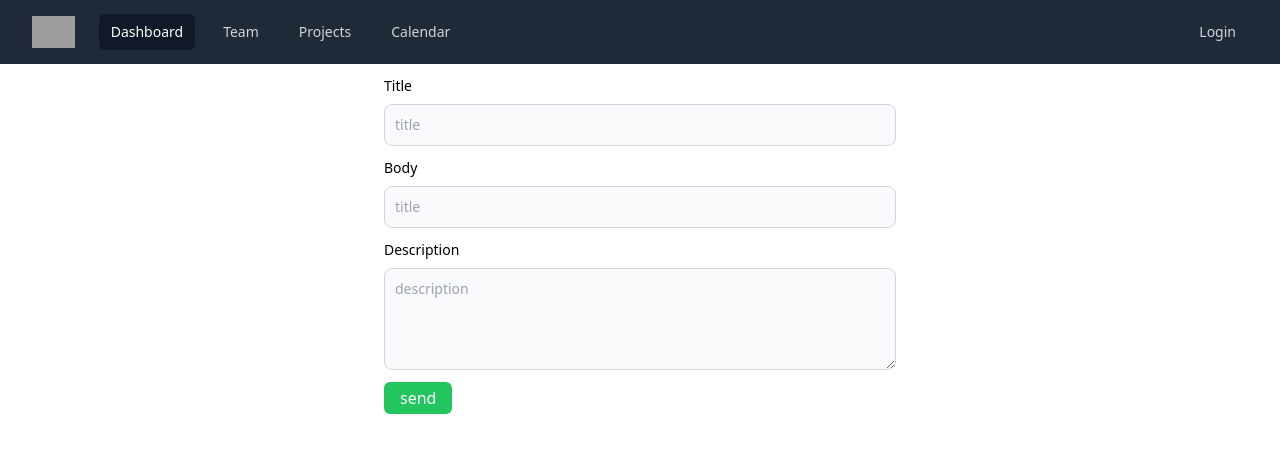
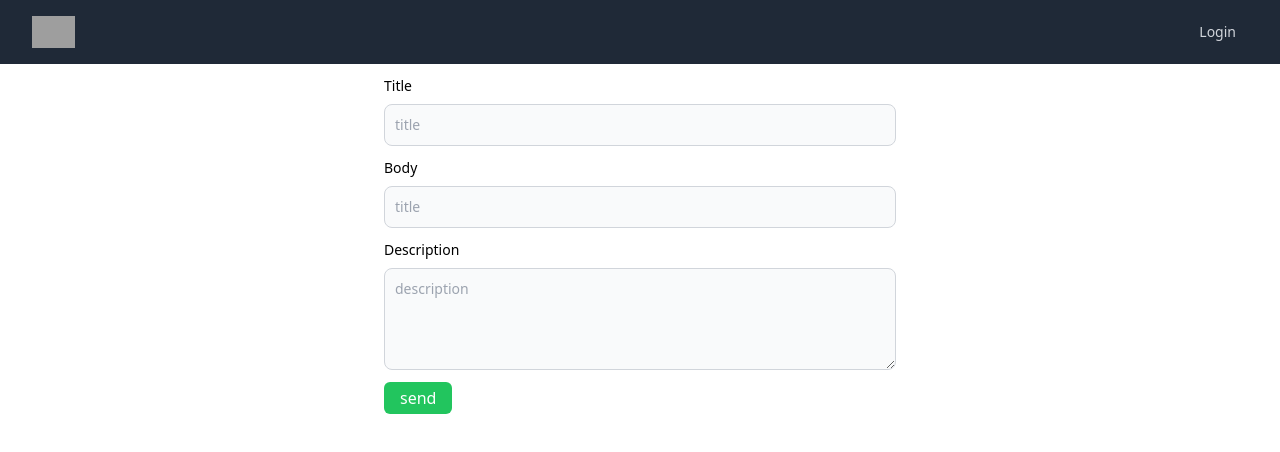
Before and after one commit to bobojonov5500/demo-project, a React (Create React App) app: page /create in a window 1280 px wide. Shown: the top 452 px of the page. Built offline with nearby package versions, Linux system fonts and the light colour scheme; grey boxes are pictures that could not be loaded.

Commit message:
form validation

```diff
--- a/src/components/createArticle.js
+++ b/src/components/createArticle.js
@@ -1,11 +1,18 @@
 import React, { useState } from "react";
 import ApiFetch from "../services/api";
 import { useNavigate } from "react-router-dom";
-import { formToJSON } from "axios";
+import { useDispatch, useSelector } from "react-redux";
+import {
+  postarticleFailure,
+  postarticleStart,
+  postarticleSuccess,
+} from "../slice/user/articleslice";
+import Loader from "./loader";
 
 const CreateArticle = () => {
   const navigate = useNavigate();
-
+  const dispatch = useDispatch();
+  const { isLoading } = useSelector((state) => state.article);
   const [formvalue, setFormvalue] = useState({
     article: {
       title: "",
@@ -13,8 +20,9 @@ const CreateArticle = () => {
       description: "",
     },
   });
-  console.log(formvalue);
+  const [error, setError] = useState("");
   const HandlePost = async () => {
+    dispatch(postarticleStart());
     try {
       const { article } = formvalue;
       if (
@@ -22,12 +30,16 @@ const CreateArticle = () => {
         article.description !== "" &&
         article.title !== ""
       ) {
-        const response = await ApiFetch.PostArticle(formvalue);
-        console.log(response);
+        await ApiFetch.PostArticle(formvalue);
         navigate("/");
-      } else return;
+        dispatch(postarticleSuccess());
+      } else {
+        setError("All fields are required ");
+        dispatch(postarticleFailure());
+      }
     } catch (error) {
-      console.log(error);
+      dispatch(postarticleFailure());
+      alert(error.message);
     }
   };
   return (
@@ -90,12 +102,15 @@ const CreateArticle = () => {
             className="bg-gray-50 border border-gray-300 text-gray-900 text-sm rounded-lg focus:ring-blue-500 focus:border-blue-500 block w-full p-2.5"
           ></textarea>
         </div>
+        <div className={`${error === "" ? "hidden" : ""}`}>
+          <span className="text-red-500">{error}</span>
+        </div>
         <button
           onClick={HandlePost}
           type="submit"
           className="bg-green-500 rounded-md mt-3 px-4 py-1 text-white active:text-black"
         >
-          send
+          {isLoading ? "Loading..." : "send"}
         </button>
       </div>
     </div>
--- a/src/components/home.js
+++ b/src/components/home.js
@@ -25,10 +25,13 @@ const Home = () => {
   };
   useEffect(() => {
     GetArticles();
+    console.log("home page");
   }, []);
   return (
     <div className="mx-auto  max-w-7xl px-2 sm:px-6 lg:px-8">
-      {isLoading && <Loader />}
+      {isLoading ? (
+        <Loader />
+      ) : (
         <div className="grid grid-cols-2 sm:grid-cols-3 lg:grid-cols-4 gap-4 my-5 ">
           {article?.map((item) => (
             <div
@@ -62,6 +65,7 @@ const Home = () => {
             </div>
           ))}
         </div>
+      )}
     </div>
   );
 };
--- a/src/components/navbar.js
+++ b/src/components/navbar.js
@@ -18,51 +18,11 @@ const Navbar = () => {
   };
 
   return (
-    <nav className="bg-gray-800">
-      <div className="mx-auto max-w-7xl px-2 sm:px-6 lg:px-8">
-        <div className="relative flex h-16 items-center justify-between">
-          <div className="absolute inset-y-0 left-0 flex items-center sm:hidden">
-            <button
-              onClick={() => setToggel(!toggle)}
-              type="button"
-              className=" relative inline-flex items-center justify-center rounded-md p-2 text-gray-400 hover:bg-gray-700 hover:text-white focus:outline-none focus:ring-2 focus:ring-inset focus:ring-white"
-            >
-              <span className="absolute -inset-0.5" />
-              <span className="sr-only">Open main menu</span>
-
-              <svg
-                className="block h-6 w-6"
-                fill="none"
-                viewBox="0 0 24 24"
-                strokeWidth="1.5"
-                stroke="currentColor"
-                aria-hidden="true"
-              >
-                <path
-                  strokeLinecap="round"
-                  strokeLinejoin="round"
-                  d="M3.75 6.75h16.5M3.75 12h16.5m-16.5 5.25h16.5"
-                />
-              </svg>
-
-              <svg
-                className="hidden h-6 w-6"
-                fill="none"
-                viewBox="0 0 24 24"
-                strokeWidth="1.5"
-                stroke="currentColor"
-                aria-hidden="true"
-              >
-                <path
-                  strokeLinecap="round"
-                  strokeLinejoin="round"
-                  d="M6 18L18 6M6 6l12 12"
-                />
-              </svg>
-            </button>
-          </div>
-          <div className="flex flex-1 items-center justify-center sm:items-stretch sm:justify-start">
-            <div className="flex flex-shrink-0 items-center">
+    <nav className="bg-gray-800 sticky top-0 z-999 ">
+      <div className="mx-auto max-w-7xl px-2 sm:px-6 lg:px-8  ">
+        <div className="relative flex h-16 items-center justify-between ">
+          <div className="flex flex-1 items-center  ">
+            <div className="">
               <Link to="/">
                 <img
                   className="h-8 w-auto"
@@ -72,35 +32,6 @@ const Navbar = () => {
                   alt="Your Company"
                 />
               </Link>
-            </div>
-            <div className="hidden sm:ml-6 sm:block">
-              <div className="flex space-x-4">
-                <a
-                  href="#"
-                  className="rounded-md bg-gray-900 px-3 py-2 text-sm font-medium text-white"
-                  aria-current="page"
-                >
-                  Dashboard
-                </a>
-                <a
-                  href="#"
-                  className="rounded-md px-3 py-2 text-sm font-medium text-gray-300 hover:bg-gray-700 hover:text-white"
-                >
-                  Team
-                </a>
-                <a
-                  href="#"
-                  className="rounded-md px-3 py-2 text-sm font-medium text-gray-300 hover:bg-gray-700 hover:text-white"
-                >
-                  Projects
-                </a>
-                <a
-                  href="#"
-                  className="rounded-md px-3 py-2 text-sm font-medium text-gray-300 hover:bg-gray-700 hover:text-white"
-                >
-                  Calendar
-                </a>
-              </div>
             </div>
           </div>
           <div className="absolute inset-y-0 right-0 flex items-center pr-2 sm:static sm:inset-auto sm:ml-6 sm:pr-0">
@@ -135,37 +66,6 @@ const Navbar = () => {
           </div>
         </div>
       </div>
-      {/* Mobile menu, show/hide based on menu state. */}
-      <div className={`${toggle ? "" : "hidden"} sm:hidden`} id="mobile-menu">
-        <div className="space-y-1 px-2 pb-3 pt-2">
-          {/* Current: "bg-gray-900 text-white", Default: "text-gray-300 hover:bg-gray-700 hover:text-white" */}
-          <a
-            href="#"
-            className="block rounded-md bg-gray-900 px-3 py-2 text-base font-medium text-white"
-            aria-current="page"
-          >
-            Dashboard
-          </a>
-          <a
-            href="#"
-            className="block rounded-md px-3 py-2 text-base font-medium text-gray-300 hover:bg-gray-700 hover:text-white"
-          >
-            Team
-          </a>
-          <a
-            href="#"
-            className="block rounded-md px-3 py-2 text-base font-medium text-gray-300 hover:bg-gray-700 hover:text-white"
-          >
-            Projects
-          </a>
-          <a
-            href="#"
-            className="block rounded-md px-3 py-2 text-base font-medium text-gray-300 hover:bg-gray-700 hover:text-white"
-          >
-            Calendar
-          </a>
-        </div>
-      </div>
     </nav>
   );
 };
--- a/src/slice/user/articleslice.js
+++ b/src/slice/user/articleslice.js
@@ -31,6 +31,16 @@ const articleSlice = createSlice({
       state.isLoading = false;
       state.error = action.payload;
     },
+    postarticleStart: (state) => {
+      state.isLoading = true;
+    },
+    postarticleSuccess: (state) => {
+      state.isLoading = false;
+    },
+    postarticleFailure: (state) => {
+      state.isLoading = false;
+      state.error = "error";
+    },
   },
 });
 
@@ -41,5 +51,8 @@ export const {
   articleDetailsStart,
   articleDetailsSuccess,
   articleDetailsFailure,
+  postarticleStart,
+  postarticleSuccess,
+  postarticleFailure,
 } = articleSlice.actions;
 export default articleSlice.reducer;
```
Lines whose indentation alone changed are shown as unchanged.
